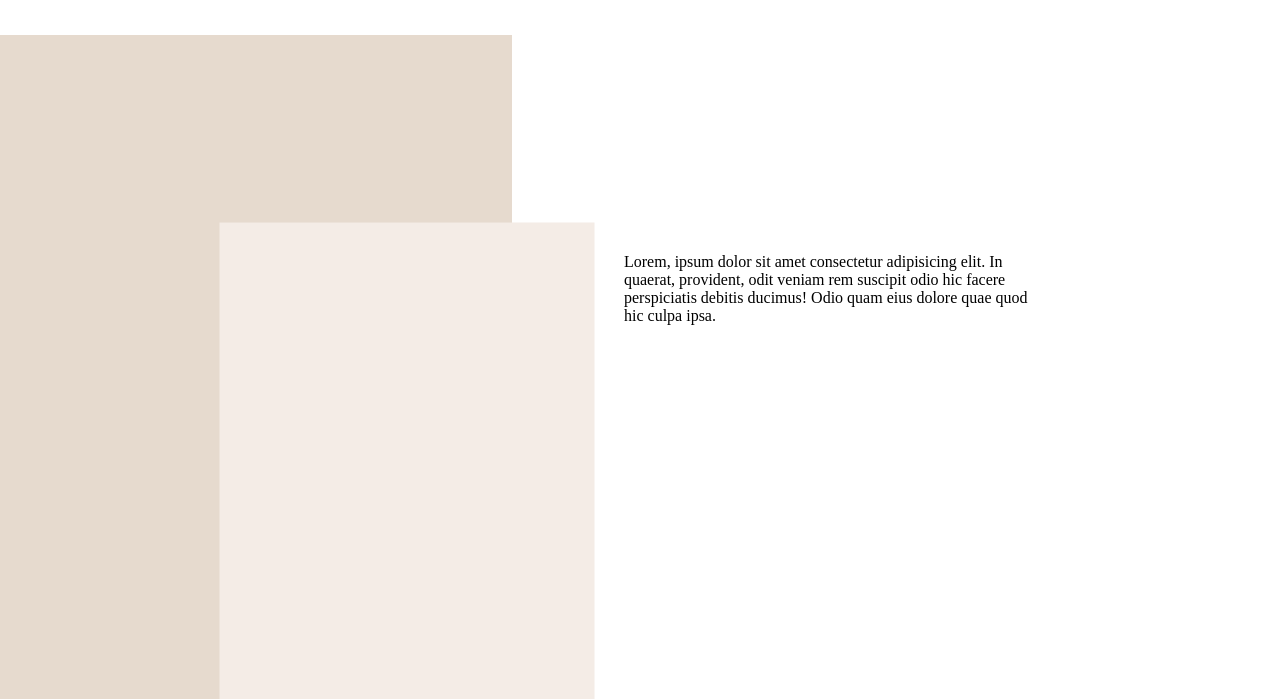
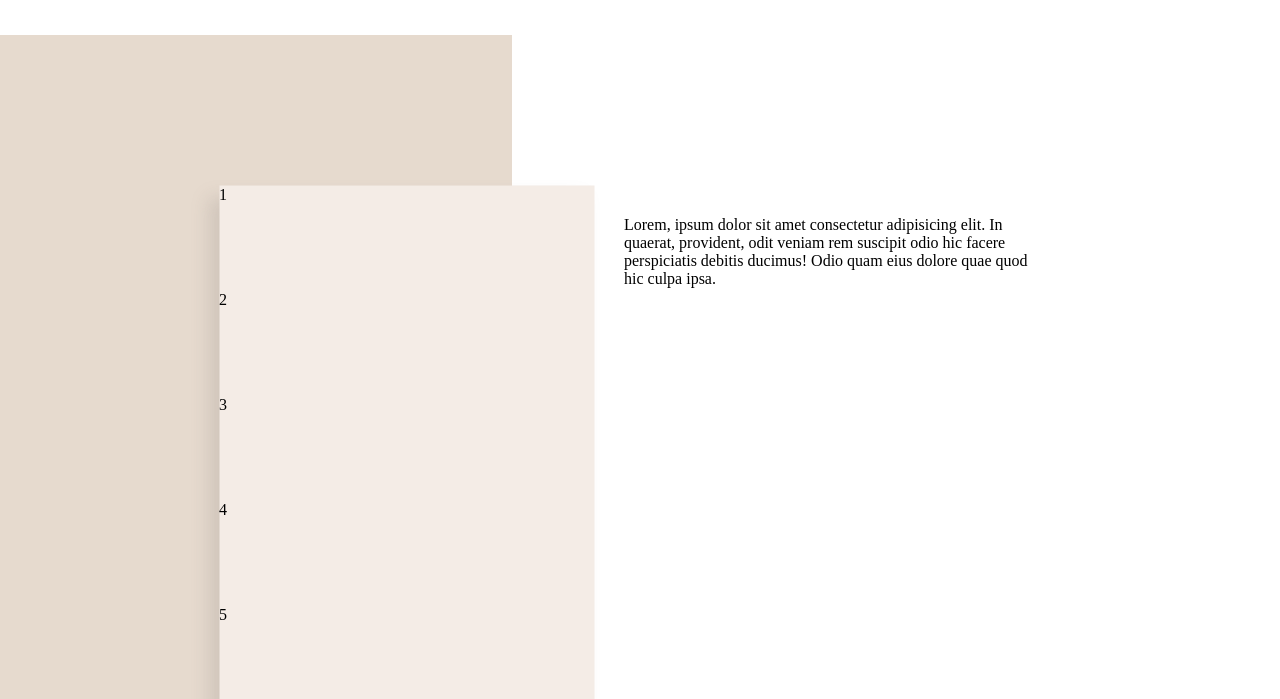
Before and after one commit to sampleleaf/personal-resume, a plain HTML site: page index.html in a window 1280 px wide. Shown: the part 101-800 px from the top of the page. Drawn offline with Linux system fonts and the light colour scheme.

Commit message:
bg-layout3

```diff
--- a/(1)nav.css
+++ b/(1)nav.css
@@ -2,7 +2,7 @@
     display: grid;
     grid-template-columns: repeat(3, auto);
     margin: 10px 0 10px 10px;
-    width: calc(100vw - 20px);
+    width: calc(97vw - 20px);
 }
 
 .grid-container .item1{
@@ -150,7 +150,7 @@
         transform: translate(0);
         font-family: 'Prompt', sans-serif;
         font-size: 14px;
-        column-gap: 25px;
+        column-gap: 20px;
         margin-right: 30px;
     }
     .grid-container .nav a:link{
--- a/(2)sec.css
+++ b/(2)sec.css
@@ -11,11 +11,18 @@
 .duotone-bg div:nth-child(1){
     background-color: rgb(230, 218, 206);
     width: 100%;
-    height: calc(100vh - 86px - 165px - 227px);/*page-height - header-height - duotone-margin-height - footer-height*/
+    /* height: calc(100vh - 86px - 165px - 227px);page-height - header-height - duotone-margin-height - footer-height */
+    height: calc((100vw - 40px) / 0.713 / 0.61);
 }
 
 .duotone-bg div:nth-child(2){
     background-color: white;
+}
+
+@media ( min-width : 415px ) {
+    .duotone-bg div:nth-child(1){
+        height: 862px;
+    }
 }
 
 @media ( min-width : 600px ) {
@@ -25,7 +32,7 @@
     }
     .duotone-bg div:nth-child(1){
         /* height: calc(100vh - 126px - 10px - 110px); */
-        height: 900px;
+        height: 826px;
     }
 }
 
@@ -45,12 +52,13 @@
     width: calc(100% - 40px);
 }
 
-.card div:nth-child(1){
+.card > div:nth-child(1){
     height: calc((100vw - 40px) / 0.713);
     background-color: rgb(244, 236, 230);
+    box-shadow: rgba(138, 131, 124, 0.23) -11.31px 11.31px 17px 0px;
 }
 
-.card div:nth-child(2){
+.card > div:nth-child(2){
     background-color: transparent;
     padding: 30px;
 }
@@ -59,23 +67,23 @@
     .card{
         width: 375px;
     }
-    .card div:nth-child(1){
+    .card > div:nth-child(1){
         height: 525px;
     }
 }
 
 @media ( min-width : 600px ) {
     .card{
+        width: 93%;
         display: grid;
         grid-template-columns: 40% calc(60% - 40px);
         top: 50%;
         left: 50%;
         transform: translate(-50%, -50%);
         /* transform: translate(0,49%); */
-        width: 100%;
         margin: 0 20px;
     }
-    .card div:nth-child(1){
+    .card > div:nth-child(1){
         height: calc((100vw - 40px) / 0.6835 * 0.4);
     }
 }
@@ -85,7 +93,7 @@
         width: 937px;
         grid-template-columns: 375px 522.5px;
     }
-    .card div:nth-child(1){
+    .card > div:nth-child(1){
         width: 375px;
         height: 525px;
     }
@@ -100,3 +108,7 @@
         grid-template-columns: 375px 467.5px;
     }
 }
+
+.grid-card{
+    display: grid;
+}
--- a/index.html
+++ b/index.html
@@ -48,7 +48,13 @@
             <div></div>
         </div>
         <div class="card">
-            <div></div>
+            <div class="grid-card">
+                <div>1</div>
+                <div>2</div>
+                <div>3</div>
+                <div>4</div>
+                <div>5</div>
+            </div>
             <div>
                 <p>Lorem, ipsum dolor sit amet consectetur adipisicing elit. In quaerat, provident, odit veniam rem suscipit odio hic facere perspiciatis debitis ducimus! Odio quam eius dolore quae quod hic culpa ipsa.</p>
             </div>
```
